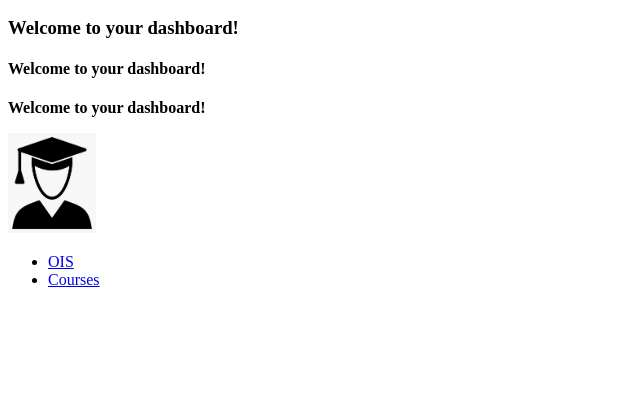
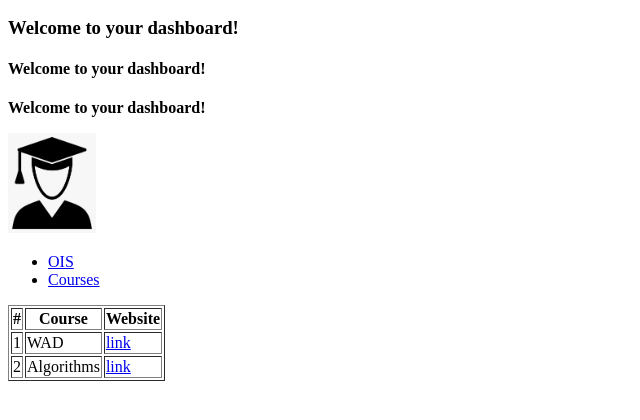
Before and after one commit to ktenman/wad23lab2, a plain HTML site: page index.html in a window 1280 px wide. Shown: the part 110-530 px from the top of the page, without its empty margins (0-640 px from the left). Drawn offline with Linux system fonts and the light colour scheme.

Commit message:
Add table

```diff
--- a/index.html
+++ b/index.html
@@ -20,7 +20,6 @@
 <p></p>
 <img src="res/images/me.png" alt="Teacher" height="100">
 
-</body>
 <ul>
     <li>
         <a href="https://ois2.ut.ee/" target="_blank">OIS</a>
@@ -29,4 +28,24 @@
         <a href="https://courses.cs.ut.ee/">Courses</a>
     </li>
 </ul>
+
+<table border="1">
+    <tr>
+        <th>#</th>
+        <th>Course</th>
+        <th>Website</th>
+    </tr>
+    <tr>
+        <td>1</td>
+        <td>WAD</td>
+        <td><a href="https://courses.cs.ut.ee/2023/WAD/fall">link</a></td>
+    </tr>
+    <tr>
+        <td>2</td>
+        <td>Algorithms</td>
+        <td><a href="https://courses.cs.ut.ee/2023/algorithmics/fall">link</a></td>
+    </tr>
+</table>
+
+</body>
 </html>
```
